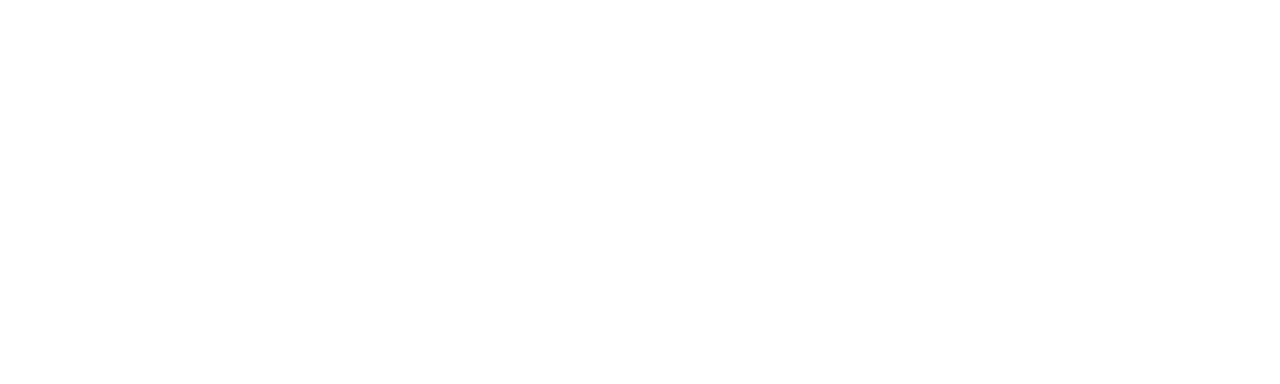
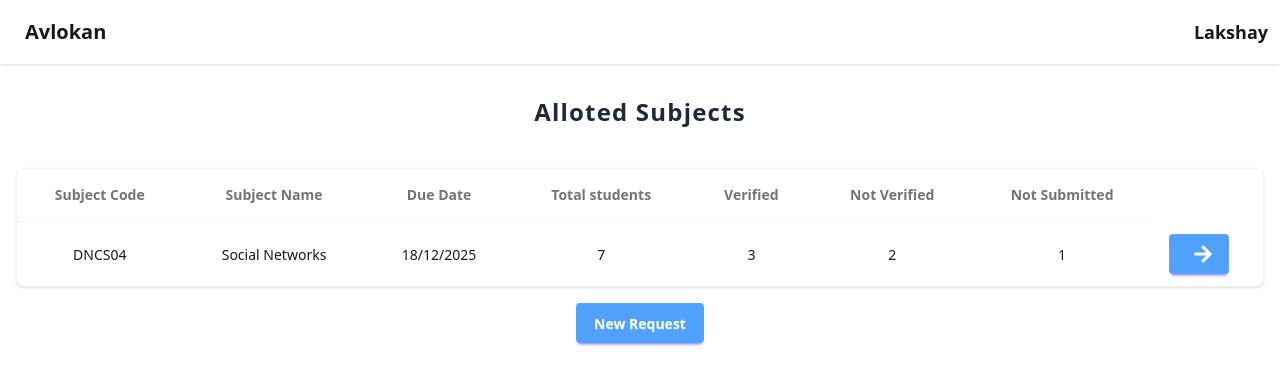
Before and after one commit to avlokan-nsut/nptelize, a React (Vite) app: page / in a window 1280 px wide. Shown: the top 384 px of the page. Built offline with nearby package versions, Linux system fonts and the light colour scheme; the HTML template or start-up script is replaced by a standard one.

Commit message:
faculty dashbaord with new subject Form

```diff
--- a/package.json
+++ b/package.json
@@ -14,6 +14,7 @@
     "@tanstack/react-table": "^8.21.3",
     "react": "^19.0.0",
     "react-dom": "^19.0.0",
+    "react-icons": "^5.5.0",
     "tailwindcss": "^4.1.4",
     "zod": "^3.24.3",
     "zustand": "^5.0.3"
--- a/src/App.tsx
+++ b/src/App.tsx
@@ -1,15 +1,15 @@
 import Navbar from "./components/Navbar";
-import History from "./components/student/History";
-import Dashboard from "./pages/student/Dashboard";
-
+// import History from "./components/student/History";
+// import Dashboard from "./pages/student/Dashboard";
+import Dashboard from "./pages/faculty/Dashboard";
 function App() {
 
   return (
     <div >
-      {/* <Navbar/>
+      <Navbar/>
+      {/* <Dashboard/>
+      <History/> */}
       <Dashboard/>
-      <History/> */}
-
     </div>
   );
 }
--- /dev/null
+++ b/src/components/faculty/Request.tsx
@@ -0,0 +1,143 @@
+import { useState } from "react";
+import { IoClose } from "react-icons/io5";
+import { RequestFormData,requestSchema } from "../../types/faculty/Request";
+
+const Request = () => {
+  const [isOpen, setIsopen] = useState(false);
+  const [formData, setFormData] = useState<Partial<RequestFormData>>({});
+  const [errors, setErrors] = useState<Partial<Record<keyof RequestFormData, string>>>({});
+
+  const handleChange = (
+    e: React.ChangeEvent<HTMLInputElement>
+  ) => {
+    const { name, value, files } = e.target;
+
+    setFormData((prev) => ({
+      ...prev,
+      [name]: files ? files[0] : value,
+    }));
+
+    setErrors((prev) => ({ ...prev, [name]: "" }));
+  };
+
+  const handleSubmit = (e: React.FormEvent) => {
+    e.preventDefault();
+
+    const result = requestSchema.safeParse(formData);
+
+    if (!result.success) {
+      const fieldErrors: typeof errors = {};
+      result.error.errors.forEach((err) => {
+        const fieldName = err.path[0] as keyof RequestFormData;
+        fieldErrors[fieldName] = err.message;
+      });
+      setErrors(fieldErrors);
+    } else {
+      alert("request sent successfully..check form data in console")
+      console.log("Form Data:", result.data);
+      setIsopen(false);
+      setFormData({});
+    }
+  };
+
+  return (
+    <>
+      <button
+        onClick={() => setIsopen(true)}
+        className="btn btn-primary border-none w-32 font-bold text-white bg-blue-400"
+      >
+        New Request
+      </button>
+
+      {isOpen && (
+        <div className="modal modal-open" onClick={() => setIsopen(false)}>
+          <div className="modal-box" onClick={(e) => e.stopPropagation()}>
+            <form onSubmit={handleSubmit}>
+              <div className="flex justify-between items-center mb-4">
+                <h1 className="text-2xl">Add Subject</h1>
+                <button className="cursor-pointer" onClick={() => setIsopen(false)}>
+                  <IoClose className="text-2xl" />
+                </button>
+              </div>
+
+
+              <div className="mb-3">
+                <label className="font-medium">Subject Code</label>
+                <input
+                  name="subjectCode"
+                  type="text"
+                  onChange={handleChange}
+                  className={`input input-bordered w-full mt-1 ${
+                    errors.subjectCode && "input-error"
+                  }`}
+                  placeholder="E.g. FECSO1"
+                />
+                {errors.subjectCode && (
+                  <p className="text-red-500 text-sm mt-1">{errors.subjectCode}</p>
+                )}
+              </div>
+
+
+              <div className="mb-3">
+                <label className="font-medium">Subject Name</label>
+                <input
+                  name="subjectName"
+                  type="text"
+                  onChange={handleChange}
+                  className={`input input-bordered w-full mt-1 ${
+                    errors.subjectName && "input-error"
+                  }`}
+                  placeholder="E.g. Ecology"
+                />
+                {errors.subjectName && (
+                  <p className="text-red-500 text-sm mt-1">{errors.subjectName}</p>
+                )}
+              </div>
+
+
+              <div className="mb-3">
+                <label className="font-medium">Due Date</label>
+                <input
+                  name="dueDate"
+                  type="date"
+                  onChange={handleChange}
+                  className={`input input-bordered w-full mt-1 ${
+                    errors.dueDate && "input-error"
+                  }`}
+                />
+                {errors.dueDate && (
+                  <p className="text-red-500 text-sm mt-1">{errors.dueDate}</p>
+                )}
+              </div>
+
+
+              <div className="mb-3">
+                <label className="font-medium">Students List (CSV File)</label>
+                <input
+                  name="file"
+                  type="file"
+                  // accept=".csv"
+                  onChange={handleChange}
+                  className={`file-input file-input-bordered w-full mt-1 ${
+                    errors.file && "file-input-error"
+                  }`}
+                />
+                {errors.file && (
+                  <p className="text-red-500 text-sm mt-1">{errors.file}</p>
+                )}
+              </div>
+
+              <div className="modal-action">
+                <button type="submit" className="btn btn-neutral w-full">
+                  Submit
+                </button>
+              </div>
+            </form>
+          </div>
+        </div>
+      )}
+    </>
+  );
+};
+
+export default Request;
--- /dev/null
+++ b/src/components/faculty/Table.tsx
@@ -0,0 +1,64 @@
+import { FaArrowRight } from "react-icons/fa";
+
+const headings = [
+  "Subject Code",
+  "Subject Name",
+  "Due Date",
+  "Total students",
+  "Verified",
+  "Not Verified",
+  "Not Submitted",
+];
+
+const data = [
+  {
+    code: "DNCS04",
+    name: "Social Networks",
+    duedate: "18/12/2025",
+    totalstudents: 7,
+    verified: 3,
+    notverified: 2,
+    notsubmitted: 1,
+  },
+];
+
+const Table = function () {
+  return (
+    <div className="overflow-x-auto rounded-lg shadow-sm border border-gray-100 bg-white max-w-7xl mx-auto">
+      <table className="table w-full">
+        <thead className="">
+          <tr className="text-sm font-medium">
+            {headings.map((heading, idx) => (
+              <th key={idx} className="px-6 py-4 text-center">
+                {heading}
+              </th>
+            ))}
+          </tr>
+        </thead>
+        <tbody className="divide-y divide-gray-100">
+          {data.map((row, idx) => (
+            <tr
+              key={idx}
+              className="hover:bg-gray-50 transition-colors duration-200"
+            >
+              <td className="px-6 py-4 text-center">{row.code}</td>
+              <td className="px-6 py-4 text-center">{row.name}</td>
+              <td className="px-6 py-4 text-center">{row.duedate}</td>
+              <td className="px-6 py-4 text-center">{row.totalstudents}</td>
+              <td className="px-6 py-4 text-center">{row.verified}</td>
+              <td className="px-6 py-4 text-center">{row.notverified}</td>
+              <td className="px-6 py-4 text-center">{row.notsubmitted}</td>
+              <td>
+                <button className="btn btn-primary border-none bg-blue-400">
+                  <FaArrowRight className="ml-2 text-xl text-white" />
+                </button>
+              </td>
+            </tr>
+          ))}
+        </tbody>
+      </table>
+    </div>
+  );
+};
+
+export default Table;
--- a/src/components/student/CompletedRequest.tsx
+++ b/src/components/student/CompletedRequest.tsx
@@ -21,7 +21,6 @@ const data = [
     reuploadCertificate: false,
 
   },
-
 ];
 
 const CompletedRequest = () => {
--- /dev/null
+++ b/src/pages/faculty/Dashboard.tsx
@@ -0,0 +1,18 @@
+import Table from "../../components/faculty/Table";
+import Request from "../../components/faculty/Request";
+
+const Dashboard = () => {
+  return (
+    <div className="mx-auto px-4 py-8">
+      <h1 className="text-center text-2xl font-semibold text-gray-800 mb-10 tracking-wider">
+        Alloted Subjects
+      </h1>
+      <Table />
+      <div className="flex justify-center mt-4">
+        <Request/>
+      </div>
+    </div>
+  );
+};
+
+export default Dashboard;
--- /dev/null
+++ b/src/types/faculty/Request.ts
@@ -0,0 +1,10 @@
+import { z } from "zod";
+
+export const requestSchema = z.object({
+  subjectCode: z.string().min(1, "Subject code is required"),
+  subjectName: z.string().min(1, "Subject name is required"),
+  dueDate: z.string().min(1, "Due date is required"),
+  file: z.instanceof(File, { message: "CSV file is required" }),
+});
+
+export type RequestFormData = z.infer<typeof requestSchema>;
--- a/tsconfig.app.json
+++ b/tsconfig.app.json
@@ -22,5 +22,5 @@
     "noFallthroughCasesInSwitch": true,
     "noUncheckedSideEffectImports": true
   },
-  "include": ["src"]
+  "include": ["src", "src/pages/student"]
 }
```
Also changed, not shown: 1 other file (tests, documents, lock files or other folders).
